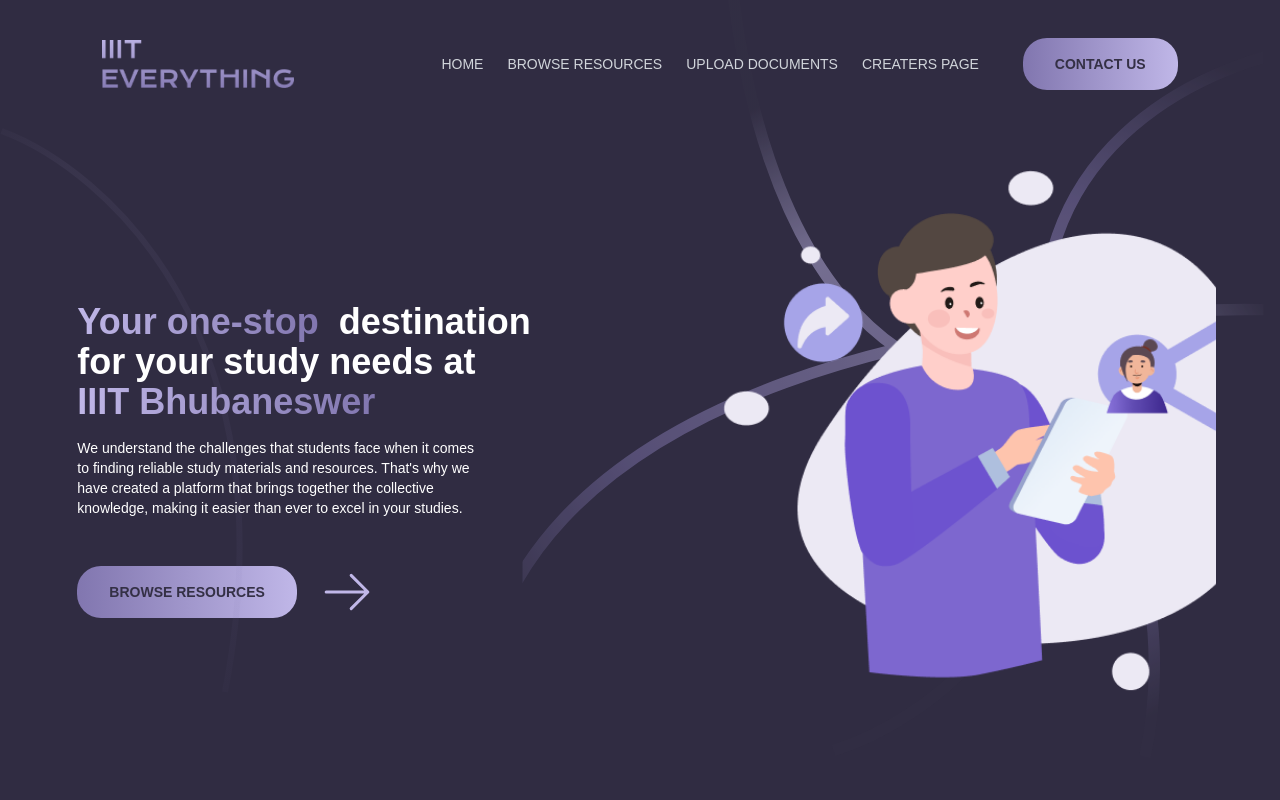
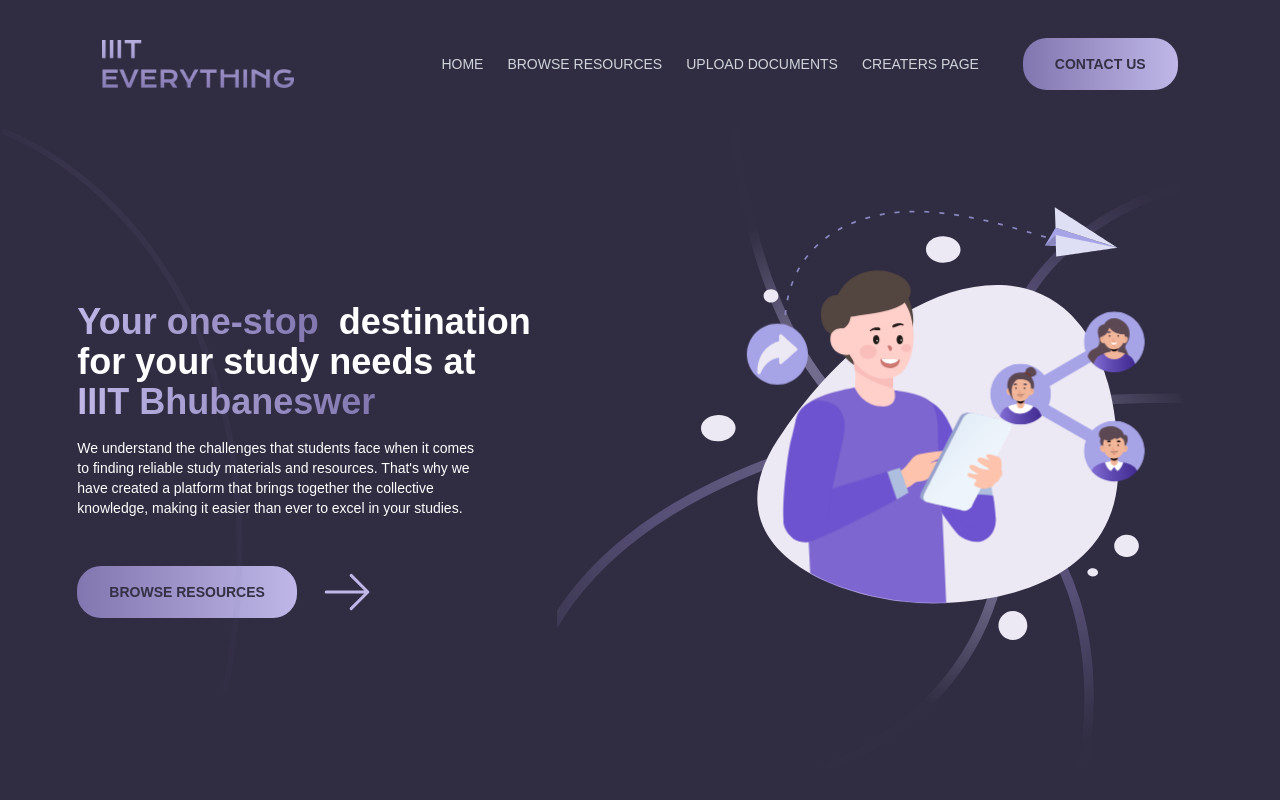
Before and after one commit to sangdil-biswal-021/IIIT-Everything, a React (Create React App) app: page / in a window 1280 px wide. Shown: the top 800 px of the page. Built offline with nearby package versions, Linux system fonts and the light colour scheme; no server answers.

Commit message:
lottie file added

```diff
--- a/package.json
+++ b/package.json
@@ -19,6 +19,7 @@
     "react-dom": "^18.2.0",
     "react-icons": "^4.10.1",
     "react-intersection-observer": "^9.5.2",
+    "react-lottie": "^1.2.3",
     "react-responsive": "^9.0.2",
     "react-reveal": "^1.2.2",
     "react-router-dom": "^6.14.1",
--- a/src/components/hero/index.js
+++ b/src/components/hero/index.js
@@ -1,24 +1,26 @@
 import React from 'react';
-import Lottie from '../../images/tempLottie.png';
-// import Lottie from 'react-lottie';
+// import Lottie from '../../images/tempLottie.png';
 import { motion } from 'framer-motion';
+import Lottie from 'react-lottie';
 import { Link } from 'react-router-dom';
+import animationData from '../../images/animationData.json';
 import { ReactComponent as Arrow } from '../../svg/rightArrow.svg';
+import { ReactComponent as SpikeHead } from '../../svg/spikehead.svg';
 import './index.module.css';
 import styles from './index.module.css';
 
 const Hero = () => {
-  // const defaultOptions = {
-  //   loop: true,
-  //   autoplay: true,
-  //   animationData: animationData,
-  //   rendererSettings: {
-  //     preserveAspectRatio: 'xMidYMid slice',
-  //   },
-  // };
+  const defaultOptions = {
+    loop: true,
+    autoplay: true,
+    animationData: animationData,
+    rendererSettings: {
+      preserveAspectRatio: 'xMidYMid slice',
+    },
+  };
 
   return (
-    <div className=" flex lg:flex-row flex-col-reverse max-w-[95vw] items-center justify-between ">
+    <div className=" flex lg:flex-row flex-col-reverse max-w-[95vw] items-center justify-between overflow-x-hidden ">
       <div className="max-w-7xl mx-auto px-4 sm:px-6 lg:px-8 mt-12">
         <motion.div
           initial={{ opacity: 0, scale: 0.8 }}
@@ -57,18 +59,23 @@
         </div>
       </div>
 
-      <div className="lg:w-1/2 lg:h-1/2 pointer-events-none overflow-x-hidden">
+      <div className="lg:w-1/2 lg:h-1/2 pointer-events-none ">
         <motion.div
           initial={{ opacity: 0, transform: 'translateX(10%)' }}
           animate={{ opacity: 1, transform: 'translateX(0)' }}
           transition={{ duration: 0.5, delay: 0.2 }}
         >
-          <img
+          {/* <img
             className="lg:pb-20 lg:translate-x-40 translate-x-5 overflow-x-hidden pointer-events-none  lg:w-auto lg:h-[80vh] lg:scale-[1.4]  scale-[1.2]  "
             src={Lottie}
             alt="img"
-          />
-          {/* <Lottie options={defaultOptions} /> */}
+          /> */}
+
+          <div className="lg:pb-20 lg:translate-x-10 translate-x-5 pointer-events-none  lg:w-auto lg:h-[80vh] relative  ">
+            <Lottie options={defaultOptions} />
+
+            <SpikeHead className=" z-[-1] pointer-events-none opacity-80 absolute top-0 lg:top-10 xl:right-48 xl:scale-[1.6] lg:scale-[1.4] sm:w-[80vw] sm:right-40 sm:scale-[1.2] sm:hidden block lg:block lg:w-auto " />
+          </div>
         </motion.div>
       </div>
     </div>
--- a/src/pages/Homepage/index.js
+++ b/src/pages/Homepage/index.js
@@ -4,18 +4,14 @@
 import How from '../../components/HowSection';
 import Hero from '../../components/hero';
 import { ReactComponent as LeftSpine } from '../../svg/leftSpine.svg';
-import { ReactComponent as SpikeHead } from '../../svg/spikehead.svg';
+// import { ReactComponent as SpikeHead } from '../../svg/spikehead.svg';
 
 export default function HomePage() {
-  // const [isVisible, setIsVisible] = useState(false);
-  // useEffect(() => {
-  //   setIsVisible(true); // Set isVisible to true to trigger the animation
-  // }, []);
   return (
     <>
-      <div className="ml-64  ">
+      {/* <div className="ml-64  ">
         <SpikeHead className="absolute z-[-1] lg:right-48 lg:top-30 top-20 right-24 lg:scale-[190%] scale-[1.4] pointer-events-none opacity-80" />
-      </div>
+      </div> */}
       <LeftSpine className="absolute lg:block hidden pointer-events-none" />
       <Hero />
       <How />
```
Also changed, not shown: 2 other files (tests, documents, lock files or other folders).
